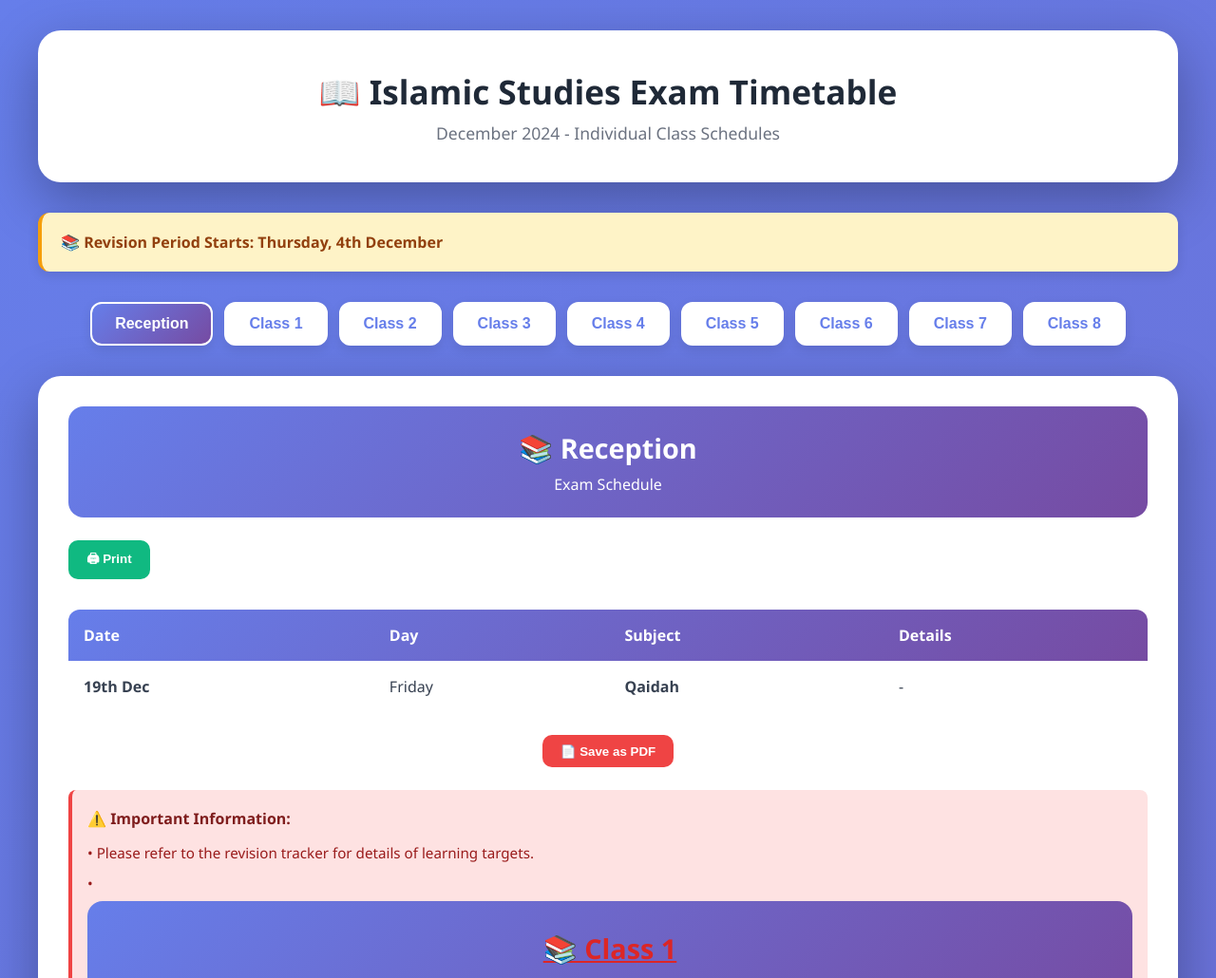
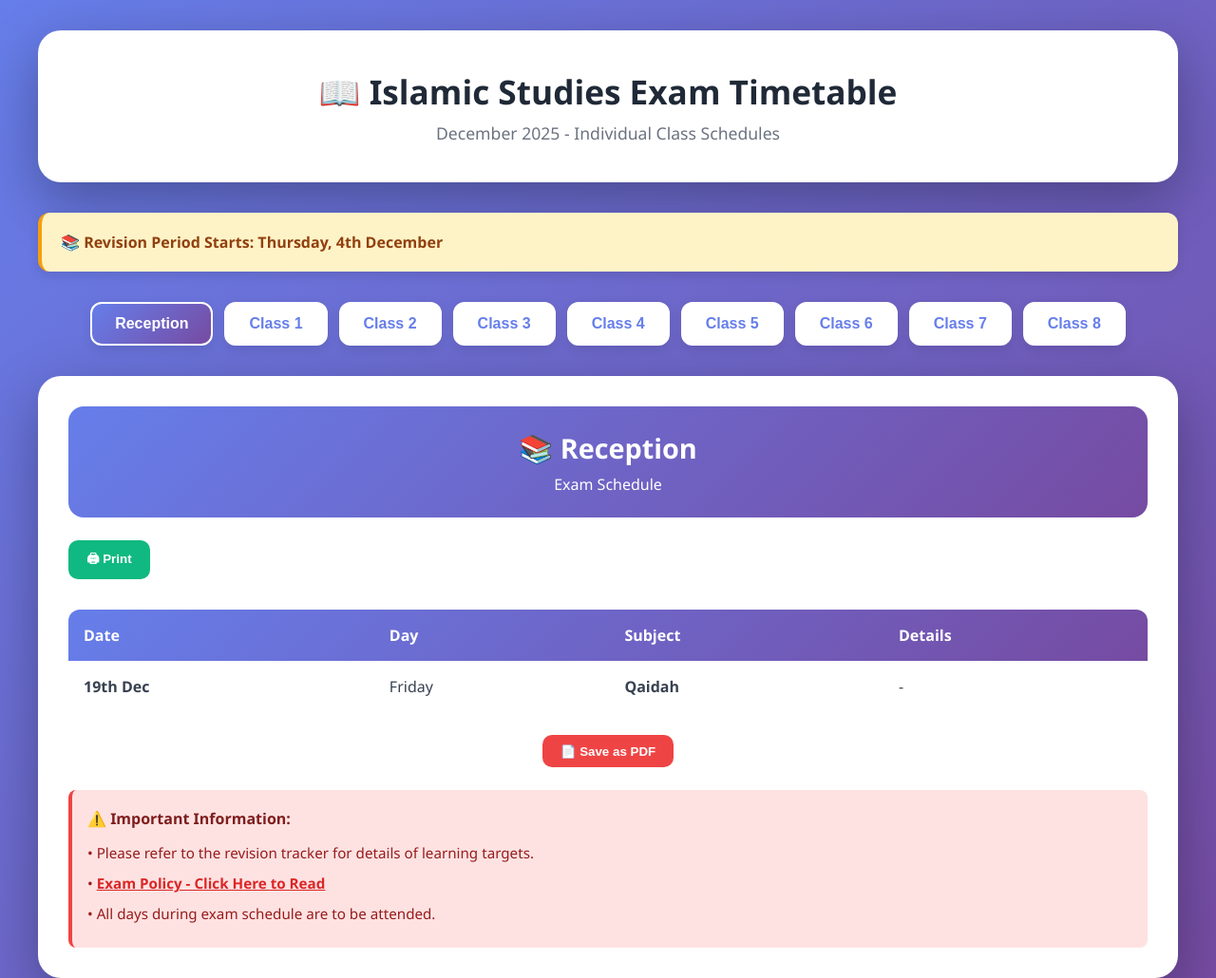
Before and after one commit to aidh1791-bit/Dec-exam-timetable, a plain HTML site: page index.html in a window 1280 px wide. Shown: the top 1030 px of the page at 95% size. Drawn offline with Linux system fonts and the light colour scheme.

Commit message:
Add files via upload

```diff
--- a/index.html
+++ b/index.html
@@ -160,7 +160,7 @@
     <div class="container">
         <div class="main-header">
             <h1>📖 Islamic Studies Exam Timetable</h1>
-            <p>December 2024 - Individual Class Schedules</p>
+            <p>December 2025 - Individual Class Schedules</p>
         </div>
         <div class="revision-notice">📚 Revision Period Starts: Thursday, 4th December</div>
         <div class="class-selector">
@@ -289,7 +289,7 @@
                     <div class="important-note">
                         <strong>⚠️ Important Information:</strong>
                         <p>• Please refer to the revision tracker for details of learning targets.</p>
-                        <p>• <a href="https://plashetgrovemasjid.org/mdwi-exam-policy/>Exam Policy - Click Here to Read</a></p>
+                        <p>• <a href="https://plashetgrovemasjid.org/mdwi-exam-policy/">Exam Policy - Click Here to Read</a></p>
                         <p>• All days during exam schedule are to be attended.</p>
                     </div>
                 </div>
```
